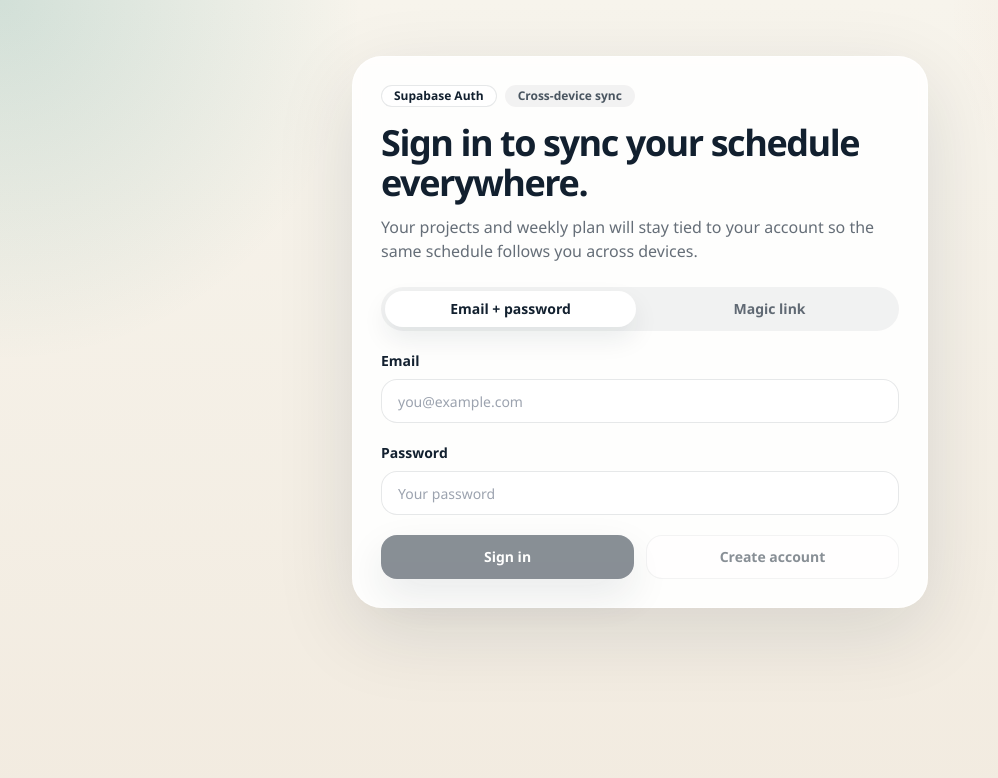
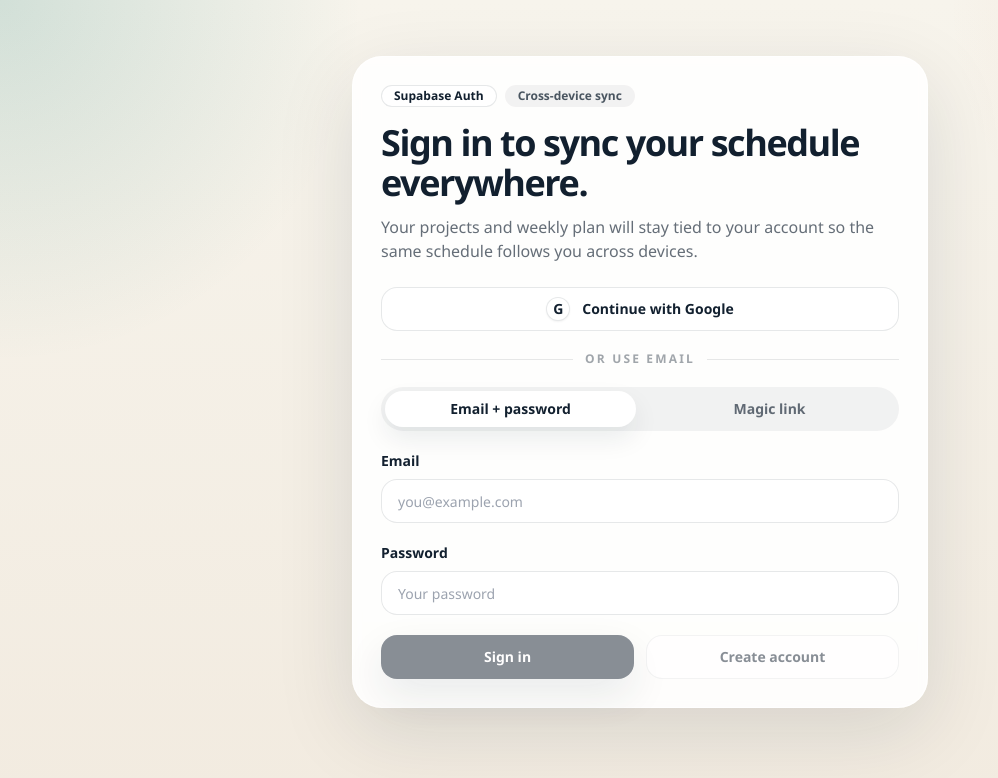
Before and after one commit to xmosan/Schedule-Builder, a Next.js app: page / in a window 1280 px wide. Shown: the top 778 px of the page, without its empty margins (0-998 px from the left). Built offline with nearby package versions, Linux system fonts and the light colour scheme; no server answers.

Commit message:
Add Google OAuth sign-in

```diff
--- a/components/auth/auth-panel.tsx
+++ b/components/auth/auth-panel.tsx
@@ -13,6 +13,7 @@ type AuthPanelProps = {
   isSubmitting: boolean;
   message: string | null;
   onSendMagicLink: (email: string) => Promise<void>;
+  onSignInWithGoogle: () => Promise<void>;
   onSignInWithPassword: (email: string, password: string) => Promise<void>;
   onSignUp: (email: string, password: string) => Promise<void>;
 };
@@ -23,6 +24,7 @@ export function AuthPanel({
   isSubmitting,
   message,
   onSendMagicLink,
+  onSignInWithGoogle,
   onSignInWithPassword,
   onSignUp,
 }: AuthPanelProps) {
@@ -61,7 +63,28 @@ export function AuthPanel({
                 </div>
               ) : null}
 
-              <div className="mt-6 grid grid-cols-2 gap-2 rounded-[22px] bg-brand-ink/5 p-1">
+              <Button
+                className="mt-6 w-full gap-3"
+                disabled={!isConfigured || isSubmitting}
+                type="button"
+                variant="outline"
+                onClick={() => void onSignInWithGoogle()}
+              >
+                <span className="grid h-6 w-6 place-items-center rounded-full border border-brand-ink/10 bg-white text-sm font-bold text-brand-ink shadow-sm">
+                  G
+                </span>
+                Continue with Google
+              </Button>
+
+              <div className="my-5 flex items-center gap-3">
+                <div className="h-px flex-1 bg-brand-ink/10" />
+                <span className="text-xs font-semibold uppercase tracking-[0.18em] text-brand-ink/40">
+                  Or use email
+                </span>
+                <div className="h-px flex-1 bg-brand-ink/10" />
+              </div>
+
+              <div className="grid grid-cols-2 gap-2 rounded-[22px] bg-brand-ink/5 p-1">
                 <button
                   type="button"
                   className={cn(
--- a/components/projects/project-dashboard.tsx
+++ b/components/projects/project-dashboard.tsx
@@ -51,6 +51,20 @@ function getSchedulerErrorMessage(error: unknown) {
   }
 
   return "Please try again shortly.";
+}
+
+function getAuthRedirectUrl() {
+  const currentOrigin = window.location.origin.replace(/\/$/, "");
+  const configuredSiteUrl = process.env.NEXT_PUBLIC_SITE_URL?.trim().replace(/\/$/, "");
+
+  if (
+    currentOrigin.startsWith("http://localhost") ||
+    currentOrigin.startsWith("http://127.0.0.1")
+  ) {
+    return currentOrigin;
+  }
+
+  return configuredSiteUrl || currentOrigin;
 }
 
 export function ProjectDashboard() {
@@ -368,7 +382,7 @@ export function ProjectDashboard() {
       email,
       password,
       options: {
-        emailRedirectTo: window.location.origin,
+        emailRedirectTo: getAuthRedirectUrl(),
       },
     });
 
@@ -397,7 +411,7 @@ export function ProjectDashboard() {
     const { error } = await supabase.auth.signInWithOtp({
       email,
       options: {
-        emailRedirectTo: window.location.origin,
+        emailRedirectTo: getAuthRedirectUrl(),
       },
     });
 
@@ -409,6 +423,30 @@ export function ProjectDashboard() {
 
     setAuthMessage("Magic link sent. Open the email on this device to sign in.");
     setIsAuthSubmitting(false);
+  }
+
+  async function signInWithGoogle() {
+    if (!supabase) {
+      return;
+    }
+
+    setIsAuthSubmitting(true);
+    setAuthError(null);
+    setAuthMessage("Redirecting to Google...");
+
+    const { error } = await supabase.auth.signInWithOAuth({
+      provider: "google",
+      options: {
+        redirectTo: getAuthRedirectUrl(),
+        scopes: "openid email profile",
+      },
+    });
+
+    if (error) {
+      setAuthError(error.message);
+      setAuthMessage(null);
+      setIsAuthSubmitting(false);
+    }
   }
 
   async function signOut() {
@@ -428,6 +466,7 @@ export function ProjectDashboard() {
         isSubmitting={false}
         message={authMessage}
         onSendMagicLink={sendMagicLink}
+        onSignInWithGoogle={signInWithGoogle}
         onSignInWithPassword={signInWithPassword}
         onSignUp={signUp}
       />
@@ -466,6 +505,7 @@ export function ProjectDashboard() {
         isSubmitting={isAuthSubmitting}
         message={authMessage}
         onSendMagicLink={sendMagicLink}
+        onSignInWithGoogle={signInWithGoogle}
         onSignInWithPassword={signInWithPassword}
         onSignUp={signUp}
       />
```
Also changed, not shown: 2 other files (tests, documents, lock files or other folders).
